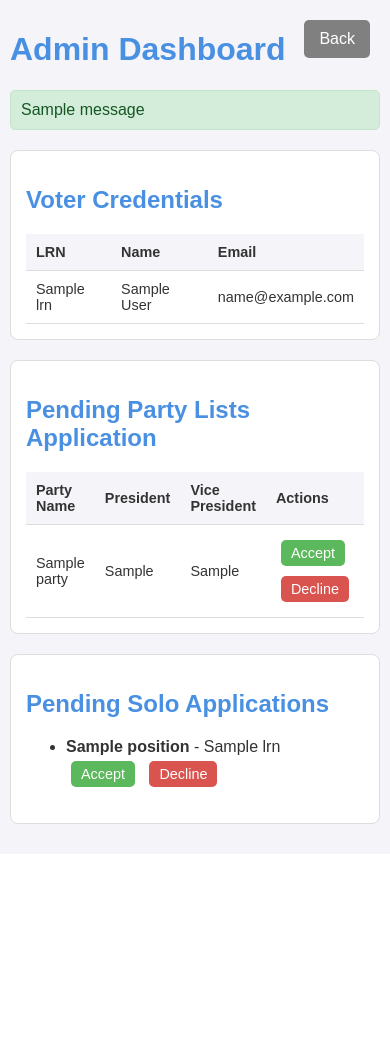
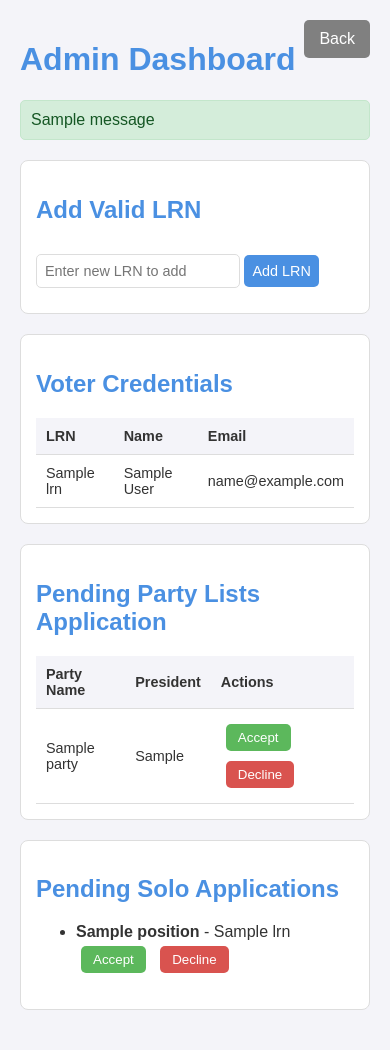
Before and after one commit to KAI00001/honest-election-system, a Flask app: template app/templates/admin_dashboard.html in a window 390 px wide. Before the commit the page ends 824 px from the top, so only its background shows below. Run offline with Flask 3, Linux system fonts and the light colour scheme; the template is opened without the code that fills it: most values are stand-ins (such as "Sample title", 1, 10 or a date in 2020); one stand-in notice (Sample message) is shown; parts of the project's set-up code (start-up, migrations or seed data) failed here and were passed over.

Commit message:
Initial commit

```diff
--- a/app/templates/admin_dashboard.html
+++ b/app/templates/admin_dashboard.html
@@ -1,143 +1,143 @@
 <!DOCTYPE html>
 <html lang="en">
 <head>
-    <meta charset="UTF-8">
-    <meta name="viewport" content="width=device-width, initial-scale=1.0">
-    <title>Admin Dashboard</title>
+    <meta charset="UTF-8"> <!-- Specifies character encoding for the document -->
+    <meta name="viewport" content="width=device-width, initial-scale=1.0"> <!-- Ensures responsive layout -->
+    <title>Admin Dashboard</title> <!-- Title of the page displayed in browser tab -->
     <style>
         body {
-            font-family: Arial, sans-serif;
-            background-color: #f4f4f9;
-            margin: 0;
-            padding: 0;
-            color: #333;
+            font-family: Arial, sans-serif; /* Sets font for the body */
+            background-color: #f4f4f9; /* Sets background color for the page */
+            margin: 0; /* Removes default margin */
+            padding: 0; /* Removes default padding */
+            color: #333; /* Sets text color */
         }
 
         .container {
-            max-width: 1200px;
-            margin: auto;
-            padding: 20px;
+            max-width: 1200px; /* Sets max width of content */
+            margin: auto; /* Centers the container */
+            padding: 20px; /* Adds padding around the container */
         }
 
         h1, h2 {
-            color: #4A90E2;
+            color: #4A90E2; /* Sets color for header text */
         }
 
         .box {
-            border: 1px solid #ddd;
-            border-radius: 8px;
-            padding: 20px;
-            margin-bottom: 20px;
-            background-color: white;
+            border: 1px solid #ddd; /* Adds a light border around boxes */
+            border-radius: 8px; /* Rounds the corners of the box */
+            padding: 20px; /* Adds padding inside the box */
+            margin-bottom: 20px; /* Adds margin below the box */
+            background-color: white; /* Sets background color of the box */
         }
 
         .form-input, .button {
-            padding: 10px;
-            margin: 10px 0;
-            border-radius: 5px;
-            border: 1px solid #ddd;
-            font-size: 1rem;
+            padding: 10px; /* Adds padding inside input and button */
+            margin: 10px 0; /* Adds margin above and below input and button */
+            border-radius: 5px; /* Rounds corners of inputs and buttons */
+            border: 1px solid #ddd; /* Adds light border around inputs and buttons */
+            font-size: 1rem; /* Sets font size */
         }
 
         .button {
-            background-color: #4A90E2;
-            color: white;
-            border: none;
-            cursor: pointer;
-            font-size: 1.2rem;
+            background-color: #4A90E2; /* Sets background color for button */
+            color: white; /* Sets text color to white */
+            border: none; /* Removes border from button */
+            cursor: pointer; /* Changes cursor to pointer on hover */
+            font-size: 1.2rem; /* Sets font size for the button */
         }
 
         .button:hover {
-            background-color: #357ABD;
+            background-color: #357ABD; /* Changes background color on hover */
         }
 
         table {
-            width: 100%;
-            margin-top: 20px;
-            border-collapse: collapse;
+            width: 100%; /* Sets table width to fill container */
+            margin-top: 20px; /* Adds margin above the table */
+            border-collapse: collapse; /* Ensures table borders collapse */
         }
 
         th, td {
-            padding: 10px;
-            text-align: left;
-            border-bottom: 1px solid #ddd;
-            word-wrap: break-word; /* Ensure long text wraps */
+            padding: 10px; /* Adds padding inside table cells */
+            text-align: left; /* Aligns text to the left */
+            border-bottom: 1px solid #ddd; /* Adds a border at the bottom of each row */
+            word-wrap: break-word; /* Ensures text breaks to fit the cell */
         }
 
         th {
-            background-color: #f4f4f9;
+            background-color: #f4f4f9; /* Sets background color for table headers */
+        }
+
+        td {
+            word-wrap: break-word; /* Forces text to break into new lines if necessary */
+            white-space: normal; /* Prevents overflow of long text */
         }
 
         .flash-message {
-            background-color: #d4edda;
-            color: #155724;
-            padding: 10px;
-            margin-bottom: 20px;
-            border-radius: 5px;
-            border: 1px solid #c3e6cb;
+            background-color: #d4edda; /* Sets background color for flash messages */
+            color: #155724; /* Sets text color for flash messages */
+            padding: 10px; /* Adds padding inside the flash message box */
+            margin-bottom: 20px; /* Adds margin below the flash message box */
+            border-radius: 5px; /* Rounds corners of flash message */
+            border: 1px solid #c3e6cb; /* Adds border around flash message */
         }
 
         .request-buttons button {
-            padding: 6px 12px;
-            margin: 5px;
-            border: none;
-            border-radius: 5px;
-            cursor: pointer;
+            padding: 6px 12px; /* Adds padding inside buttons */
+            margin: 5px; /* Adds margin around buttons */
+            border: none; /* Removes border from buttons */
+            border-radius: 5px; /* Rounds corners of buttons */
+            cursor: pointer; /* Changes cursor to pointer on hover */
         }
 
         .request-buttons button.approve {
-            background-color: #5cb85c;
-            color: white;
+            background-color: #5cb85c; /* Sets background color for approve button (green) */
+            color: white; /* Sets text color to white */
         }
 
         .request-buttons button.approve:hover {
-            background-color: #4cae4c;
+            background-color: #4cae4c; /* Changes background color on hover */
         }
 
         .request-buttons button.decline {
-            background-color: #d9534f;
-            color: white;
+            background-color: #d9534f; /* Sets background color for decline button (red) */
+            color: white; /* Sets text color to white */
         }
 
         .request-buttons button.decline:hover {
-            background-color: #c9302c;
+            background-color: #c9302c; /* Changes background color on hover */
         }
 
         .back-button {
-            position: fixed;
-            top: 20px;
-            right: 20px;
-            background-color: gray;
-            color: white;
-            border: none;
-            padding: 10px 15px;
-            font-size: 1rem;
-            cursor: pointer;
-            border-radius: 5px;
-            z-index: 10;
+            position: absolute; /* Positions the button absolutely on the page */
+            top: 20px; /* Positions button 20px from the top */
+            right: 20px; /* Positions button 20px from the right */
+            background-color: gray; /* Sets background color for the button */
+            color: white; /* Sets text color to white */
+            border: none; /* Removes border from button */
+            padding: 10px 15px; /* Adds padding inside the button */
+            font-size: 1rem; /* Sets font size for button */
+            cursor: pointer; /* Changes cursor to pointer on hover */
+            border-radius: 5px; /* Rounds corners of the button */
         }
 
         .back-button:hover {
-            background-color: #444;
+            background-color: #444; /* Changes background color on hover */
         }
 
-        /* Responsive Design */
         @media (max-width: 768px) {
-            .container {
-                padding: 10px;
-            }
-
-            table, th, td {
-                font-size: 0.9rem;
+            table th, table td {
+                font-size: 0.9rem; /* Reduces font size for smaller screens */
+                word-wrap: break-word; /* Ensures text wraps properly */
             }
 
             .box {
-                padding: 15px;
+                padding: 15px; /* Reduces padding inside boxes */
             }
 
-            .request-buttons button {
-                padding: 5px 10px;
-                font-size: 0.9rem;
+            .button, .form-input {
+                font-size: 0.9rem; /* Adjusts input and button font sizes */
+                padding: 8px; /* Reduces padding for smaller screens */
             }
         }
     </style>
@@ -145,40 +145,49 @@
 <body>
 
     <!-- Back Button -->
-    <a href="/home">
-        <button class="back-button">Back</button>
+    <a href="/home"> <!-- Link to go back to home page -->
+        <button class="back-button">Back</button> <!-- Button to go back -->
     </a>
 
     <div class="container">
-        <h1>Admin Dashboard</h1>
+        <h1>Admin Dashboard</h1> <!-- Header for the admin dashboard -->
 
         <!-- Flash Message Section -->
-        {% with messages = get_flashed_messages(with_categories=true) %}
-            {% if messages %}
+        {% with messages = get_flashed_messages(with_categories=true) %} <!-- Checks for flash messages -->
+            {% if messages %} <!-- If there are any messages -->
                 <div>
-                    {% for category, message in messages %}
-                        <div class="flash-message {{ category }}">
-                            {{ message }}
+                    {% for category, message in messages %} <!-- Loop through each message -->
+                        <div class="flash-message {{ category }}"> <!-- Display message with category as class -->
+                            {{ message }} <!-- Output the message text -->
                         </div>
                     {% endfor %}
                 </div>
             {% endif %}
         {% endwith %}
 
+        <!-- Box for Adding Valid LRN -->
+        <div class="box">
+            <h2>Add Valid LRN</h2> <!-- Title for the Add LRN box -->
+            <form action="/admin-dashboard" method="POST"> <!-- Form to add new LRN -->
+                <input class="form-input" type="text" name="new_lrn" placeholder="Enter new LRN to add" required> <!-- Input field for LRN -->
+                <button class="button" type="submit">Add LRN</button> <!-- Submit button to add LRN -->
+            </form>
+        </div>
+
         <!-- Box for Voter Credentials -->
         <div class="box">
-            <h2>Voter Credentials</h2>
-            <table>
+            <h2>Voter Credentials</h2> <!-- Title for the Voter Credentials box -->
+            <table> <!-- Table for displaying voter information -->
                 <tr>
-                    <th>LRN</th>
-                    <th>Name</th>
-                    <th>Email</th>
+                    <th>LRN</th> <!-- Table header for LRN -->
+                    <th>Name</th> <!-- Table header for Name -->
+                    <th>Email</th> <!-- Table header for Email -->
                 </tr>
-                {% for voter in voters %}
+                {% for voter in voters %} <!-- Loop through each voter -->
                     <tr>
-                        <td>{{ voter.lrn }}</td>
-                        <td>{{ voter.full_name }}</td>
-                        <td>{{ voter.email }}</td>
+                        <td>{{ voter.lrn }}</td> <!-- Display LRN -->
+                        <td>{{ voter.full_name }}</td> <!-- Display Name -->
+                        <td>{{ voter.email }}</td> <!-- Display Email -->
                     </tr>
                 {% endfor %}
             </table>
@@ -186,20 +195,18 @@
 
         <!-- Box for Pending Party Lists -->
         <div class="box">
-            <h2>Pending Party Lists Application</h2>
-            {% if party_list_requests %}
-                <table>
+            <h2>Pending Party Lists Application</h2> <!-- Title for Pending Party Lists -->
+            {% if party_list_requests %} <!-- If there are any pending requests -->
+                <table class="party-list-table"> <!-- Table for party list applications -->
                     <tr>
                         <th>Party Name</th>
                         <th>President</th>
-                        <th>Vice President</th>
                         <th>Actions</th>
                     </tr>
-                    {% for party in party_list_requests %}
+                    {% for party in party_list_requests %} <!-- Loop through each party list request -->
                         <tr>
                             <td>{{ party.party_name }}</td>
                             <td>{{ party.president_lrn }}</td>
-                            <td>{{ party.vice_president_lrn }}</td>
                             <td>
                                 <div class="request-buttons">
                                     <form action="/admin-dashboard" method="POST" style="display:inline;">
@@ -245,6 +252,8 @@
                 <p>No pending solo applications at the moment.</p>
             {% endif %}
         </div>
+
     </div>
+
 </body>
 </html>
```
